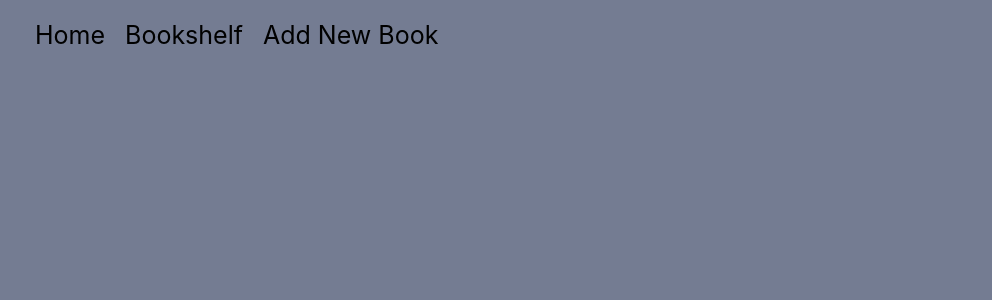
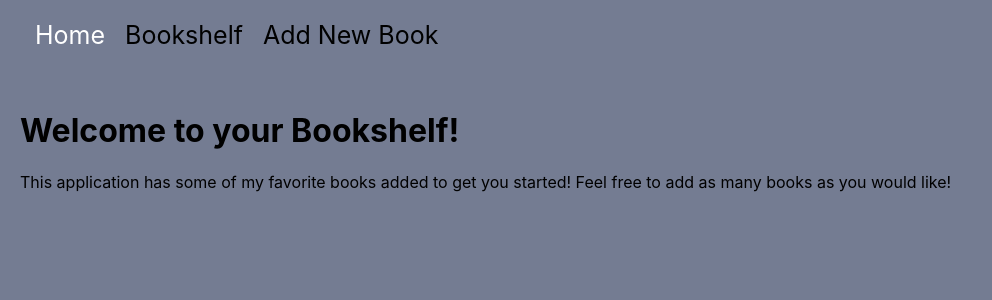
Before and after one commit to Creasser/Blakes-Bookshelf, a React (Create React App) app: page / in a window 1280 px wide. Shown: the top 300 px of the page, without its empty margins (0-992 px from the left). Built offline with nearby package versions, Linux system fonts and the light colour scheme; data requests are answered from the project's data file.

Commit message:
change navLink to point to / instead of /home so page loads with home page up

```diff
--- a/src/App.js
+++ b/src/App.js
@@ -26,7 +26,7 @@ function App() {
   return (
     <div className='app'>
       <NavBar />
-      <Route exact path="/home">
+      <Route exact path="/">
         <Home />
       </Route>
       <Route exact path="/bookshelf/:id">
--- a/src/components/BookDetails.js
+++ b/src/components/BookDetails.js
@@ -25,7 +25,7 @@ if (!book) return <h1>Loading...</h1>
             <p>{`Pages: ${book.pageCount}`}</p>
             <a href={book.link}>Click Here to Purchase</a>
             <br />
-            <Link to="/bookshelf">Return to Bookshelf</Link>
+            <Link className="bookLinks" to="/bookshelf">Return to Bookshelf</Link>
         </div>
     )
 }
--- a/src/components/NavBar.js
+++ b/src/components/NavBar.js
@@ -5,7 +5,7 @@ import { NavLink } from "react-router-dom";
 function NavBar(){
     return (
         <div className="navLinkContainer">
-            <NavLink className='navLinks' exact to="/home">Home</NavLink>
+            <NavLink className='navLinks' exact to="/">Home</NavLink>
             <NavLink className='navLinks' exact to="/bookshelf">Bookshelf</NavLink>
             <NavLink className='navLinks' exact to="/newbook">Add New Book</NavLink>
         </div>
```
